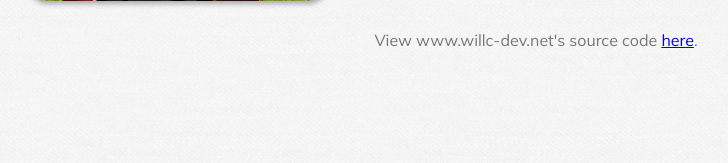
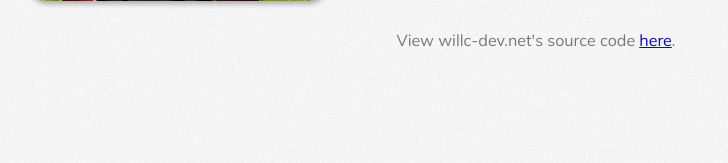
Before and after one commit to wcouture/Portfolio-Site, a PHP site: page /about.php in a window 1280 px wide. Shown: the part 637-800 px from the top of the page, without its empty margins (104-832 px from the left). Run offline with PHP 8.4, Linux system fonts and the light colour scheme; some libraries are stand-ins or nearby versions.

Commit message:
Removes www from footer message

```diff
--- a/includes/footer.php
+++ b/includes/footer.php
@@ -8,7 +8,7 @@
 </div>
 
 <div class="footer-message">
-    View www.willc-dev.net's source code <a href="https://github.com/wcouture/Portfolio-Site">here</a>.
+    View willc-dev.net's source code <a href="https://github.com/wcouture/Portfolio-Site">here</a>.
 </div>
 
 </body>
```
Also changed, not shown: 1 other file.
